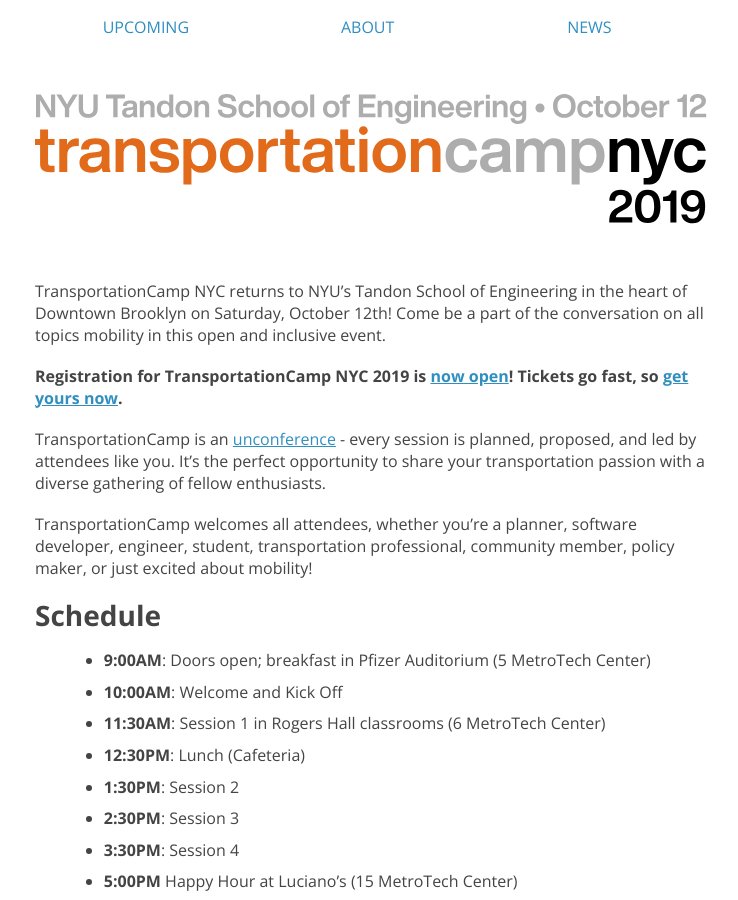
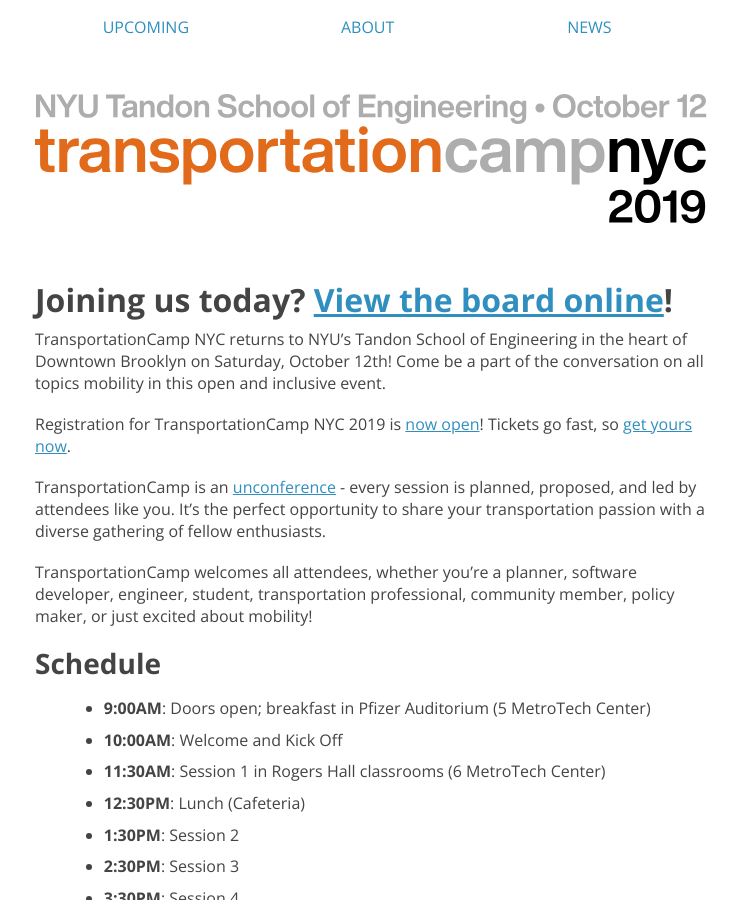
Before and after one commit to transpocamp/transportationcamp.org, a Jekyll site: the page built from events/nyc-2019/index.markdown, in a window 1280 px wide and 900 px high. Shown: the whole window, without its empty margins (269-1007 px from the left). Built offline with Jekyll 4.4.1, drawn with Linux system fonts in a browser that asks for light colours; nearby versions of some CDN libraries.

Commit message:
NYC day of

```diff
--- a/events/nyc-2019/index.markdown
+++ b/events/nyc-2019/index.markdown
@@ -10,9 +10,11 @@
 hide-title: true
 ---
 
+## Joining us today? [View the board online](https://docs.google.com/spreadsheets/d/e/2PACX-1vSqyaH5CR43RkObtI6YnaaQR17375dlgnYoNERzto4BSoM3YxzdFzvkc_kIpixISWpIWx4xkR7x43dN/pubhtml)!
+
 TransportationCamp NYC returns to NYU’s Tandon School of Engineering in the heart of Downtown Brooklyn on Saturday, October 12th! Come be a part of the conversation on all topics mobility in this open and inclusive event.
 
-**Registration for TransportationCamp NYC 2019 is [now open](https://www.eventbrite.com/e/transportationcamp-nyc-2019-registration-71015712909?aff=web)! Tickets go fast, so [get yours now](https://www.eventbrite.com/e/transportationcamp-nyc-2019-registration-71015712909?aff=web).**
+Registration for TransportationCamp NYC 2019 is [now open](https://www.eventbrite.com/e/transportationcamp-nyc-2019-registration-71015712909?aff=web)! Tickets go fast, so [get yours now](https://www.eventbrite.com/e/transportationcamp-nyc-2019-registration-71015712909?aff=web).
 
 TransportationCamp is an [unconference](https://en.wikipedia.org/wiki/Unconference) - every session is planned, proposed, and led by attendees like you. It’s the perfect opportunity to share your transportation passion with a diverse gathering of fellow enthusiasts.
 
```
